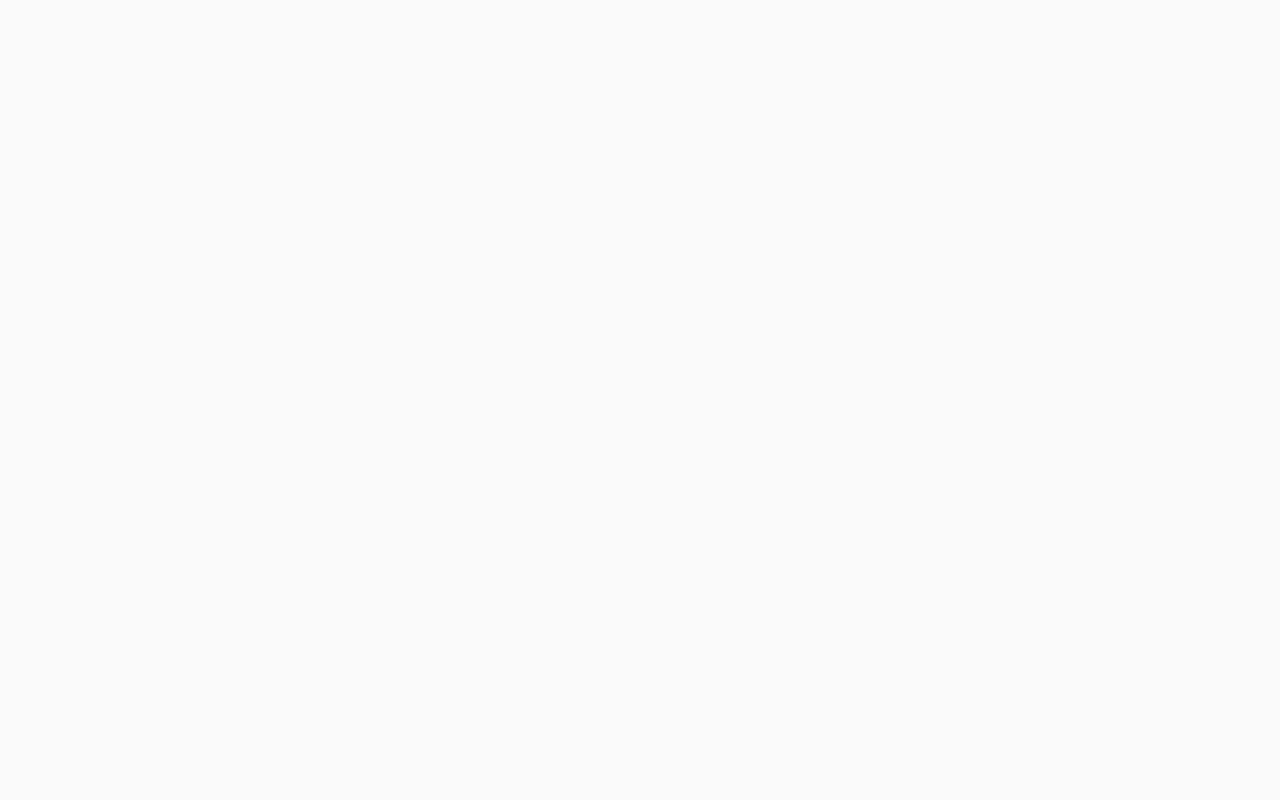
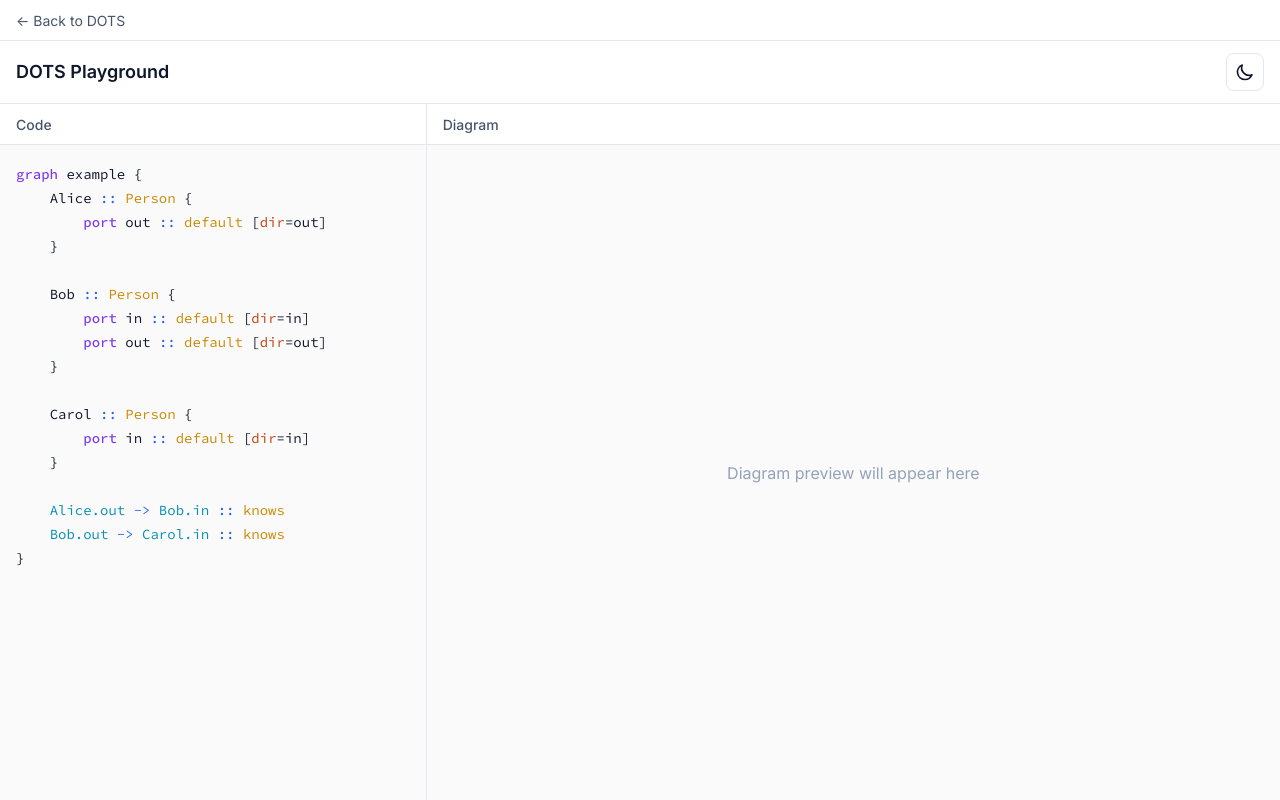
Before and after one commit to adjointlabs/adjointlabs.github.io, a React (Vite) app: page /dots/playground in a window 1280 px wide. Before the commit this address had no page. Built offline with nearby package versions, Linux system fonts and the light colour scheme.

Commit message:
started playground (not running)

```diff
--- a/src/App.tsx
+++ b/src/App.tsx
@@ -1,6 +1,7 @@
 import { BrowserRouter, Routes, Route } from 'react-router-dom';
 import { HomePage } from './pages/HomePage';
 import { DotsPage } from './pages/DotsPage';
+import { DotsPlayground } from './pages/DotsPlayground';
 import { SidecarPage } from './pages/SidecarPage';
 import { ScrollToTop } from './components/ScrollToTop';
 
@@ -11,6 +12,7 @@ function App() {
       <Routes>
         <Route path="/" element={<HomePage />} />
         <Route path="/dots" element={<DotsPage />} />
+        <Route path="/dots/playground" element={<DotsPlayground />} />
         <Route path="/sidecar" element={<SidecarPage />} />
       </Routes>
     </BrowserRouter>
--- a/src/components/DotsHighlighter.tsx
+++ b/src/components/DotsHighlighter.tsx
@@ -2,9 +2,10 @@ import React from 'react';
 
 interface DotsHighlighterProps {
   code: string;
+  bare?: boolean;
 }
 
-export function DotsHighlighter({ code }: DotsHighlighterProps) {
+export function DotsHighlighter({ code, bare = false }: DotsHighlighterProps) {
   const highlightLine = (line: string): React.ReactNode[] => {
     const tokens: React.ReactNode[] = [];
     let remaining = line;
@@ -104,7 +105,7 @@ export function DotsHighlighter({ code }: DotsHighlighterProps) {
   const lines = code.split('\n');
 
   return (
-    <pre className="bg-[--color-surface] border border-[--color-border] rounded-lg p-4 overflow-x-auto">
+    <pre className={bare ? "" : "bg-[--color-surface] border border-[--color-border] rounded-lg p-4 overflow-x-auto"}>
       <code className="text-sm font-mono">
         {lines.map((line, i) => (
           <React.Fragment key={i}>
--- a/src/pages/DotsPage.tsx
+++ b/src/pages/DotsPage.tsx
@@ -54,8 +54,8 @@ export function DotsPage() {
 
           {/* Live Demo Button */}
           <div className="mb-16">
-            <a
-              href="#"
+            <Link
+              to="/dots/playground"
               className="inline-flex items-center gap-2 px-6 py-3 bg-[--color-accent] text-white font-medium rounded-lg hover:bg-[--color-accent-hover] transition-colors"
             >
               <svg className="w-5 h-5" fill="none" viewBox="0 0 24 24" stroke="currentColor">
@@ -63,7 +63,7 @@ export function DotsPage() {
                 <path strokeLinecap="round" strokeLinejoin="round" strokeWidth={2} d="M21 12a9 9 0 11-18 0 9 9 0 0118 0z" />
               </svg>
               Try Live Demo
-            </a>
+            </Link>
           </div>
 
           {/* Language Specification */}
--- /dev/null
+++ b/src/pages/DotsPlayground.tsx
@@ -0,0 +1,81 @@
+import { Link } from 'react-router-dom';
+import { useState } from 'react';
+import { DotsHighlighter } from '../components/DotsHighlighter';
+import { ThemeToggle } from '../components/ThemeToggle';
+
+const defaultCode = `graph example {
+    Alice :: Person {
+        port out :: default [dir=out]
+    }
+
+    Bob :: Person {
+        port in :: default [dir=in]
+        port out :: default [dir=out]
+    }
+
+    Carol :: Person {
+        port in :: default [dir=in]
+    }
+
+    Alice.out -> Bob.in :: knows
+    Bob.out -> Carol.in :: knows
+}`;
+
+export function DotsPlayground() {
+  const [code, setCode] = useState(defaultCode);
+
+  return (
+    <div className="min-h-screen bg-[--color-background] flex flex-col">
+      {/* Minimal header */}
+      <header className="flex-shrink-0 border-b border-[--color-border] bg-[--color-surface]">
+        <div className="px-4 py-2 border-b border-[--color-border]">
+          <Link
+            to="/dots"
+            className="text-sm text-[--color-text-secondary] hover:text-[--color-accent] transition-colors"
+          >
+            ← Back to DOTS
+          </Link>
+        </div>
+        <div className="px-4 py-3 flex items-center justify-between">
+          <h1 className="text-lg font-semibold text-[--color-text-primary]">
+            DOTS Playground
+          </h1>
+          <ThemeToggle />
+        </div>
+      </header>
+
+      {/* Main content */}
+      <div className="flex-1 flex">
+        {/* Editor panel */}
+        <div className="w-1/3 border-r border-[--color-border] flex flex-col">
+          <div className="px-4 py-2 border-b border-[--color-border] bg-[--color-surface]">
+            <span className="text-sm font-medium text-[--color-text-secondary]">Code</span>
+          </div>
+          <div className="flex-1 relative overflow-auto">
+            {/* Highlighted code underneath */}
+            <div className="absolute inset-0 p-4 pointer-events-none">
+              <DotsHighlighter code={code} bare />
+            </div>
+            {/* Transparent textarea on top */}
+            <textarea
+              value={code}
+              onChange={(e) => setCode(e.target.value)}
+              className="absolute inset-0 w-full h-full p-4 bg-transparent text-transparent caret-[--color-text-primary] font-mono text-sm resize-none focus:outline-none"
+              spellCheck={false}
+            />
+          </div>
+        </div>
+
+        {/* Preview panel */}
+        <div className="w-2/3 flex flex-col">
+          <div className="px-4 py-2 border-b border-[--color-border] bg-[--color-surface]">
+            <span className="text-sm font-medium text-[--color-text-secondary]">Diagram</span>
+          </div>
+          <div className="flex-1 flex items-center justify-center text-[--color-text-muted]">
+            <p>Diagram preview will appear here</p>
+          </div>
+        </div>
+      </div>
+    </div>
+  );
+}
```
